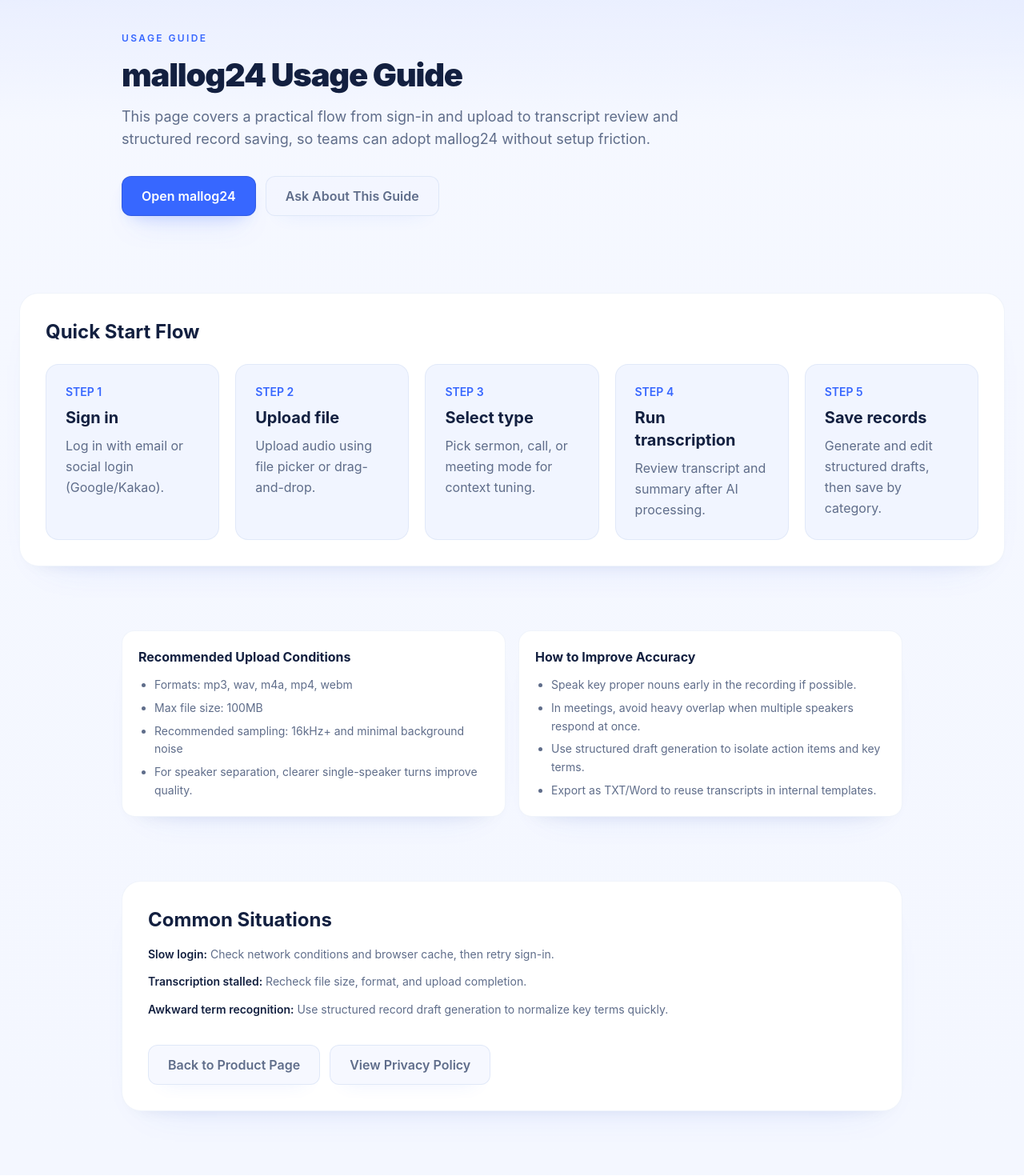
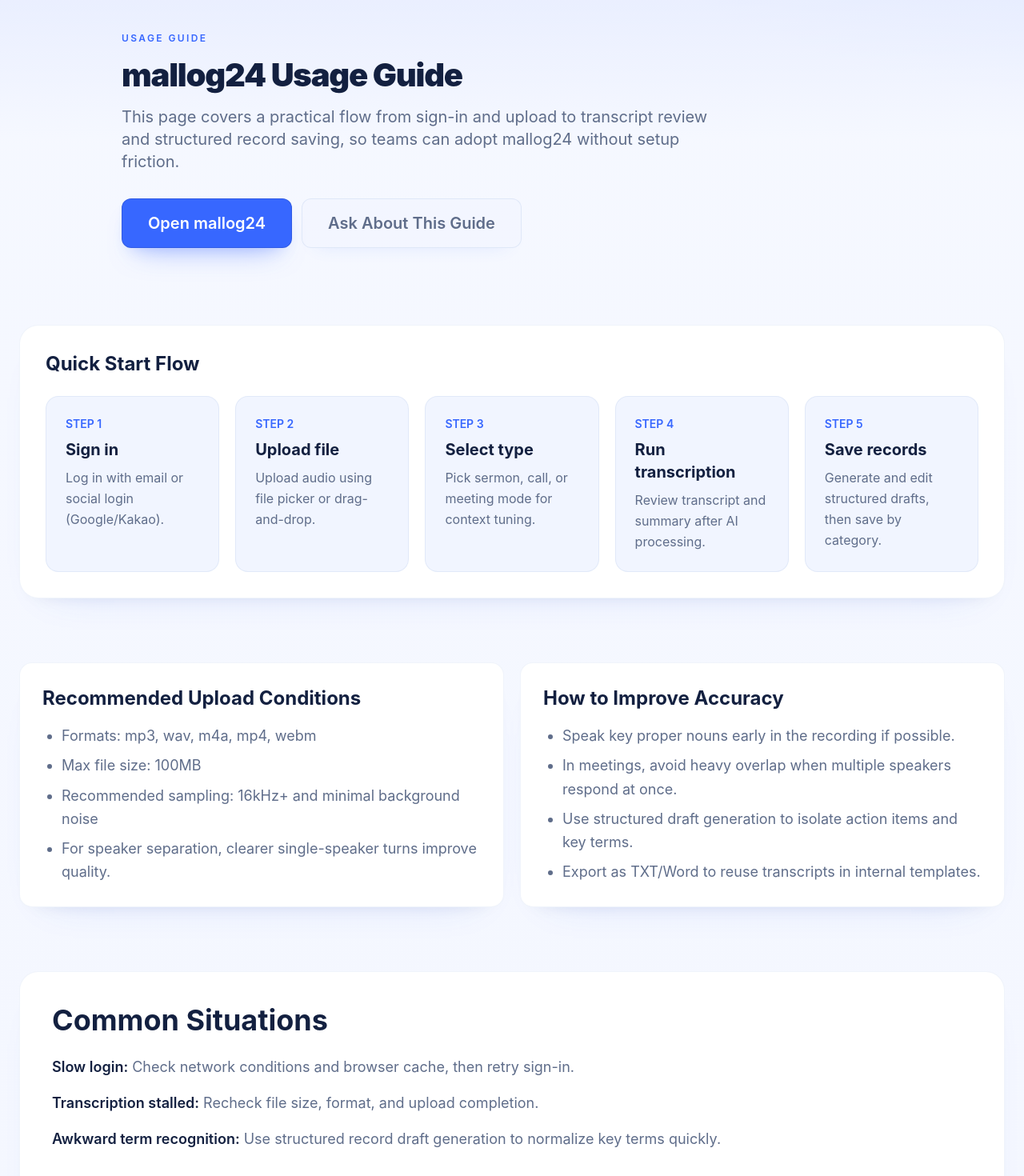
Before and after one commit to hyunw2o/ours-homepage, a Next.js app: page /mallog24-guide-en in a window 1280 px wide. Shown: the part 120-1590 px from the top of the page at 80% size. Built offline with nearby package versions, Linux system fonts and the light colour scheme; no server answers; a web font is replaced by a local one.

Commit message:
style(guide): scale typography and layout for visual consistency

```diff
--- a/pages/mallog24-guide-en.js
+++ b/pages/mallog24-guide-en.js
@@ -21,9 +21,9 @@
 
 function InfoCard({ title, children }) {
   return (
-    <div className="rounded-2xl ours-card p-5">
-      <h3 className="text-base font-bold ours-title mb-3">{title}</h3>
-      <div className="text-sm ours-muted leading-relaxed">{children}</div>
+    <div className="rounded-2xl ours-card p-6 sm:p-7">
+      <h3 className="text-2xl font-bold ours-title mb-4">{title}</h3>
+      <div className="text-lg ours-muted leading-relaxed">{children}</div>
     </div>
   )
 }
@@ -67,20 +67,20 @@
           <div className="max-w-5xl mx-auto px-6">
             <p className="text-xs font-semibold tracking-[0.2em] uppercase ours-link mb-4">Usage Guide</p>
             <h1 className="ours-section-title mb-4">mallog24 Usage Guide</h1>
-            <p className="text-base sm:text-lg ours-muted leading-relaxed max-w-3xl">
+            <p className="text-lg sm:text-xl ours-muted leading-relaxed max-w-3xl">
               This page covers a practical flow from sign-in and upload to transcript review and structured record saving,
               so teams can adopt mallog24 without setup friction.
             </p>
             <div className="mt-8 flex flex-col sm:flex-row gap-3">
               <a
                 href={MALLOG24_URL}
-                className="inline-flex items-center justify-center gap-2 px-6 py-3 rounded-xl ours-btn-primary font-semibold transition-opacity"
+                className="inline-flex items-center justify-center gap-2 px-8 py-4 rounded-xl text-xl ours-btn-primary font-semibold transition-opacity"
               >
                 Open mallog24
               </a>
               <a
                 href={BUSINESS_MAILTO}
-                className="inline-flex items-center justify-center gap-2 px-6 py-3 rounded-xl ours-btn-secondary font-semibold transition-colors"
+                className="inline-flex items-center justify-center gap-2 px-8 py-4 rounded-xl text-xl ours-btn-secondary font-semibold transition-colors"
               >
                 Ask About This Guide
               </a>
@@ -104,9 +104,9 @@
         </section>
 
         <section className="pb-14 sm:pb-20">
-          <div className="max-w-5xl mx-auto px-6 grid grid-cols-1 md:grid-cols-2 gap-4">
+          <div className="max-w-7xl mx-auto px-6 grid grid-cols-1 md:grid-cols-2 gap-5">
             <InfoCard title="Recommended Upload Conditions">
-              <ul className="list-disc pl-5 space-y-1.5">
+              <ul className="list-disc pl-6 space-y-2">
                 <li>Formats: mp3, wav, m4a, mp4, webm</li>
                 <li>Max file size: 100MB</li>
                 <li>Recommended sampling: 16kHz+ and minimal background noise</li>
@@ -114,7 +114,7 @@
               </ul>
             </InfoCard>
             <InfoCard title="How to Improve Accuracy">
-              <ul className="list-disc pl-5 space-y-1.5">
+              <ul className="list-disc pl-6 space-y-2">
                 <li>Speak key proper nouns early in the recording if possible.</li>
                 <li>In meetings, avoid heavy overlap when multiple speakers respond at once.</li>
                 <li>Use structured draft generation to isolate action items and key terms.</li>
@@ -125,10 +125,10 @@
         </section>
 
         <section className="pb-20">
-          <div className="max-w-5xl mx-auto px-6">
-            <div className="rounded-3xl ours-card p-6 sm:p-8">
-              <h2 className="text-2xl font-bold ours-title mb-4">Common Situations</h2>
-              <div className="space-y-3 text-sm ours-muted leading-relaxed">
+          <div className="max-w-7xl mx-auto px-6">
+            <div className="rounded-3xl ours-card p-8 sm:p-10">
+              <h2 className="text-4xl font-bold ours-title mb-6">Common Situations</h2>
+              <div className="space-y-4 text-lg ours-muted leading-relaxed">
                 <p><span className="font-semibold ours-title">Slow login:</span> Check network conditions and browser cache, then retry sign-in.</p>
                 <p><span className="font-semibold ours-title">Transcription stalled:</span> Recheck file size, format, and upload completion.</p>
                 <p><span className="font-semibold ours-title">Awkward term recognition:</span> Use structured record draft generation to normalize key terms quickly.</p>
@@ -136,13 +136,13 @@
               <div className="mt-8 flex flex-col sm:flex-row gap-3">
                 <Link
                   href="/mallog24-en"
-                  className="inline-flex items-center justify-center gap-2 px-6 py-3 rounded-xl ours-btn-secondary font-semibold transition-colors"
+                  className="inline-flex items-center justify-center gap-2 px-8 py-4 rounded-xl text-xl ours-btn-secondary font-semibold transition-colors"
                 >
                   Back to Product Page
                 </Link>
                 <Link
                   href="/privacy-en"
-                  className="inline-flex items-center justify-center gap-2 px-6 py-3 rounded-xl ours-btn-secondary font-semibold transition-colors"
+                  className="inline-flex items-center justify-center gap-2 px-8 py-4 rounded-xl text-xl ours-btn-secondary font-semibold transition-colors"
                 >
                   View Privacy Policy
                 </Link>
--- a/pages/mallog24-guide.js
+++ b/pages/mallog24-guide.js
@@ -21,9 +21,9 @@
 
 function InfoCard({ title, children }) {
   return (
-    <div className="rounded-2xl ours-card p-5">
-      <h3 className="text-base font-bold ours-title mb-3">{title}</h3>
-      <div className="text-sm ours-muted leading-relaxed">{children}</div>
+    <div className="rounded-2xl ours-card p-6 sm:p-7">
+      <h3 className="text-2xl font-bold ours-title mb-4">{title}</h3>
+      <div className="text-lg ours-muted leading-relaxed">{children}</div>
     </div>
   )
 }
@@ -67,20 +67,20 @@
           <div className="max-w-5xl mx-auto px-6">
             <p className="text-xs font-semibold tracking-[0.2em] uppercase ours-link mb-4">Usage Guide</p>
             <h1 className="ours-section-title mb-4">mallog24 사용 가이드</h1>
-            <p className="text-base sm:text-lg ours-muted leading-relaxed max-w-3xl">
+            <p className="text-lg sm:text-xl ours-muted leading-relaxed max-w-3xl">
               첫 사용자도 바로 적용할 수 있도록 로그인부터 업로드, 결과 검토, 기록본 저장까지<br />
               실제 사용 흐름 기준으로 정리했습니다.
             </p>
             <div className="mt-8 flex flex-col sm:flex-row gap-3">
               <a
                 href={MALLOG24_URL}
-                className="inline-flex items-center justify-center gap-2 px-6 py-3 rounded-xl ours-btn-primary font-semibold transition-opacity"
+                className="inline-flex items-center justify-center gap-2 px-8 py-4 rounded-xl text-xl ours-btn-primary font-semibold transition-opacity"
               >
                 mallog24 열기
               </a>
               <a
                 href={BUSINESS_MAILTO}
-                className="inline-flex items-center justify-center gap-2 px-6 py-3 rounded-xl ours-btn-secondary font-semibold transition-colors"
+                className="inline-flex items-center justify-center gap-2 px-8 py-4 rounded-xl text-xl ours-btn-secondary font-semibold transition-colors"
               >
                 가이드 문의하기
               </a>
@@ -104,9 +104,9 @@
         </section>
 
         <section className="pb-14 sm:pb-20">
-          <div className="max-w-5xl mx-auto px-6 grid grid-cols-1 md:grid-cols-2 gap-4">
+          <div className="max-w-7xl mx-auto px-6 grid grid-cols-1 md:grid-cols-2 gap-5">
             <InfoCard title="권장 업로드 조건">
-              <ul className="list-disc pl-5 space-y-1.5">
+              <ul className="list-disc pl-6 space-y-2">
                 <li>파일 형식: mp3, wav, m4a, mp4, webm</li>
                 <li>파일 크기: 최대 100MB</li>
                 <li>권장 샘플링: 16kHz 이상, 너무 큰 배경 소음은 사전 제거</li>
@@ -114,7 +114,7 @@
               </ul>
             </InfoCard>
             <InfoCard title="정확도 높이는 방법">
-              <ul className="list-disc pl-5 space-y-1.5">
+              <ul className="list-disc pl-6 space-y-2">
                 <li>녹음 시작 전에 주제와 주요 고유명사를 짧게 발화해 주세요.</li>
                 <li>회의에서는 발언자가 교차 발화할 때 발언 순서를 정리해 주세요.</li>
                 <li>결과 확인 후 기록본 초안 기능으로 핵심만 분리 저장하면 재활용이 쉽습니다.</li>
@@ -125,10 +125,10 @@
         </section>
 
         <section className="pb-20">
-          <div className="max-w-5xl mx-auto px-6">
-            <div className="rounded-3xl ours-card p-6 sm:p-8">
-              <h2 className="text-2xl font-bold ours-title mb-4">자주 발생하는 상황</h2>
-              <div className="space-y-3 text-sm ours-muted leading-relaxed">
+          <div className="max-w-7xl mx-auto px-6">
+            <div className="rounded-3xl ours-card p-8 sm:p-10">
+              <h2 className="text-4xl font-bold ours-title mb-6">자주 발생하는 상황</h2>
+              <div className="space-y-4 text-lg ours-muted leading-relaxed">
                 <p><span className="font-semibold ours-title">로그인이 느린 경우:</span> 네트워크 상태와 브라우저 캐시를 먼저 확인하고, 재로그인 후 다시 시도하세요.</p>
                 <p><span className="font-semibold ours-title">전사가 멈춘 경우:</span> 파일 크기, 포맷, 업로드 상태를 확인한 뒤 다시 업로드하세요.</p>
                 <p><span className="font-semibold ours-title">용어 인식이 어색한 경우:</span> 원문 텍스트를 기준으로 기록본 초안을 생성해 핵심 용어를 우선 정리해 주세요.</p>
@@ -136,13 +136,13 @@
               <div className="mt-8 flex flex-col sm:flex-row gap-3">
                 <Link
                   href="/mallog24"
-                  className="inline-flex items-center justify-center gap-2 px-6 py-3 rounded-xl ours-btn-secondary font-semibold transition-colors"
+                  className="inline-flex items-center justify-center gap-2 px-8 py-4 rounded-xl text-xl ours-btn-secondary font-semibold transition-colors"
                 >
                   소개 페이지로 돌아가기
                 </Link>
                 <Link
                   href="/privacy"
-                  className="inline-flex items-center justify-center gap-2 px-6 py-3 rounded-xl ours-btn-secondary font-semibold transition-colors"
+                  className="inline-flex items-center justify-center gap-2 px-8 py-4 rounded-xl text-xl ours-btn-secondary font-semibold transition-colors"
                 >
                   개인정보처리방침 보기
                 </Link>
```
